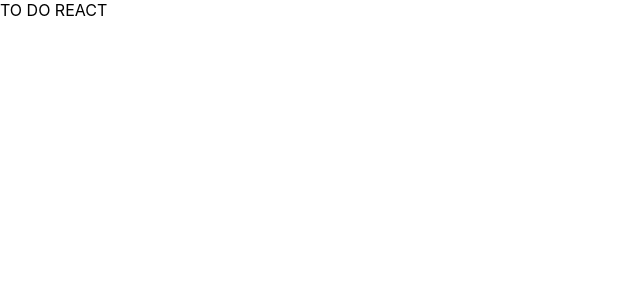
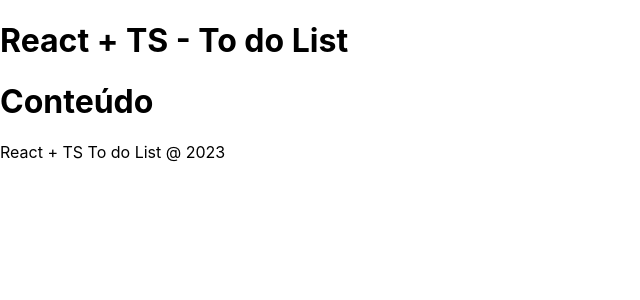
Before and after one commit to bncblnc/to-do-list, a React (Create React App) app: page / in a window 1280 px wide. Shown: the top 300 px of the page, without its empty margins (0-640 px from the left). Built offline with nearby package versions, Linux system fonts and the light colour scheme.

Commit message:
header and footer

```diff
--- a/src/App.tsx
+++ b/src/App.tsx
@@ -1,7 +1,15 @@
 import React from "react";
+import Footer from "./components/Footer";
+import Header from "./components/Header";
 
 function App() {
-  return <div>TO DO REACT</div>;
+  return (
+    <div>
+      <Header />
+      <h1>Conteúdo</h1>
+      <Footer />
+    </div>
+  );
 }
 
 export default App;
--- /dev/null
+++ b/src/components/Footer.tsx
@@ -0,0 +1,13 @@
+import React from "react";
+
+const Footer = () => {
+  return (
+    <footer>
+      <p>
+        <span>React + TS To do List</span> @ 2023
+      </p>
+    </footer>
+  );
+};
+
+export default Footer;
--- /dev/null
+++ b/src/components/Header.tsx
@@ -0,0 +1,11 @@
+import React from "react";
+
+const Header = () => {
+  return (
+    <header>
+      <h1>React + TS - To do List</h1>
+    </header>
+  );
+};
+
+export default Header;
```
